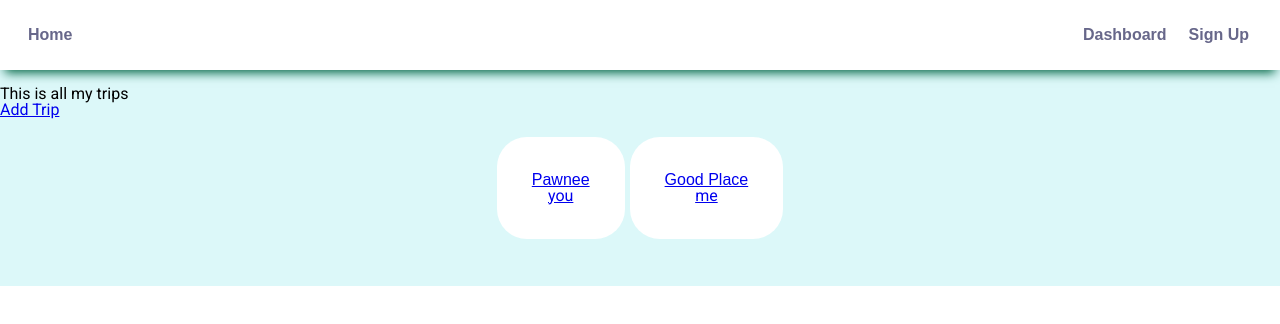
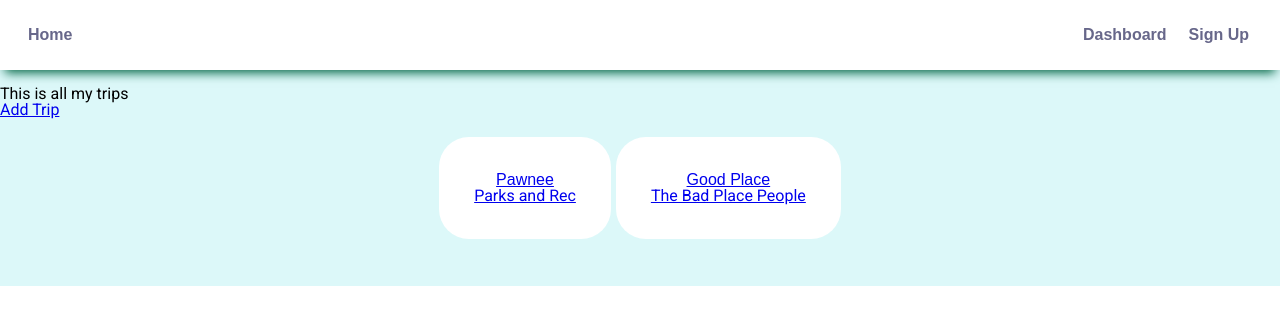
Before and after one commit to tanj299/travel-clan, a React (Create React App) app in the folder client/: page /dashboard in a window 1280 px wide. Shown: the top 324 px of the page. Built offline with nearby package versions, Linux system fonts and the light colour scheme.

Commit message:
edited routes

```diff
--- a/client/src/App.js
+++ b/client/src/App.js
@@ -32,9 +32,10 @@
                     <Switch>
                         <Route path = "/" exact component = { Login } />
                         <Route path = "/signup" component = { Signup } />
+                        {/* route path should be :user / dashboard but we need backend and store */}
                         <Route path = "/dashboard" component = { Dashboard } />
-                        <Route path = "/dashboard/user/:id" component = { Dashboard } />
-                        <Route path = "/singletrip/user/:id" component = { SingleTrip } />
+                        {/* <Route path = "/dashboard/user/:id" component = { Dashboard } /> */}
+                        <Route path= "/:user/singletrip/:destination" component = { SingleTrip } />
                         <Route path = "*" component = { NotFound } />
                     </Switch>
                     </div>
--- a/client/src/components/Dashboard.js
+++ b/client/src/components/Dashboard.js
@@ -15,13 +15,13 @@
                     id: 1,
                     user: "Leslie",
                     destination: "Pawnee",
-                    clan: "you"
+                    clan: "Parks and Rec"
                 },
                 {
                     id: 2,
                     user: "Chidi",
                     destination: "Good Place",
-                    clan: "me"
+                    clan: "The Bad Place People"
                 },
             ],
 
--- a/client/src/components/partials/TripList.js
+++ b/client/src/components/partials/TripList.js
@@ -30,7 +30,7 @@
         let trip_list = this.props.tripList.map ( (data, index) => {
             return (
             <li className = "inner-item" key = { data.id } >
-                <Link to = { '/' + data.user + '/' + data.destination } >
+                <Link to = { '/' + data.user + '/singletrip/' + data.destination } >
                     <TripInfo tripData={data} />
                 </Link>
             </li>
```
Also changed, not shown: client/src/store/utilities/AllUsers.js (deleted, +0 -8 lines).
